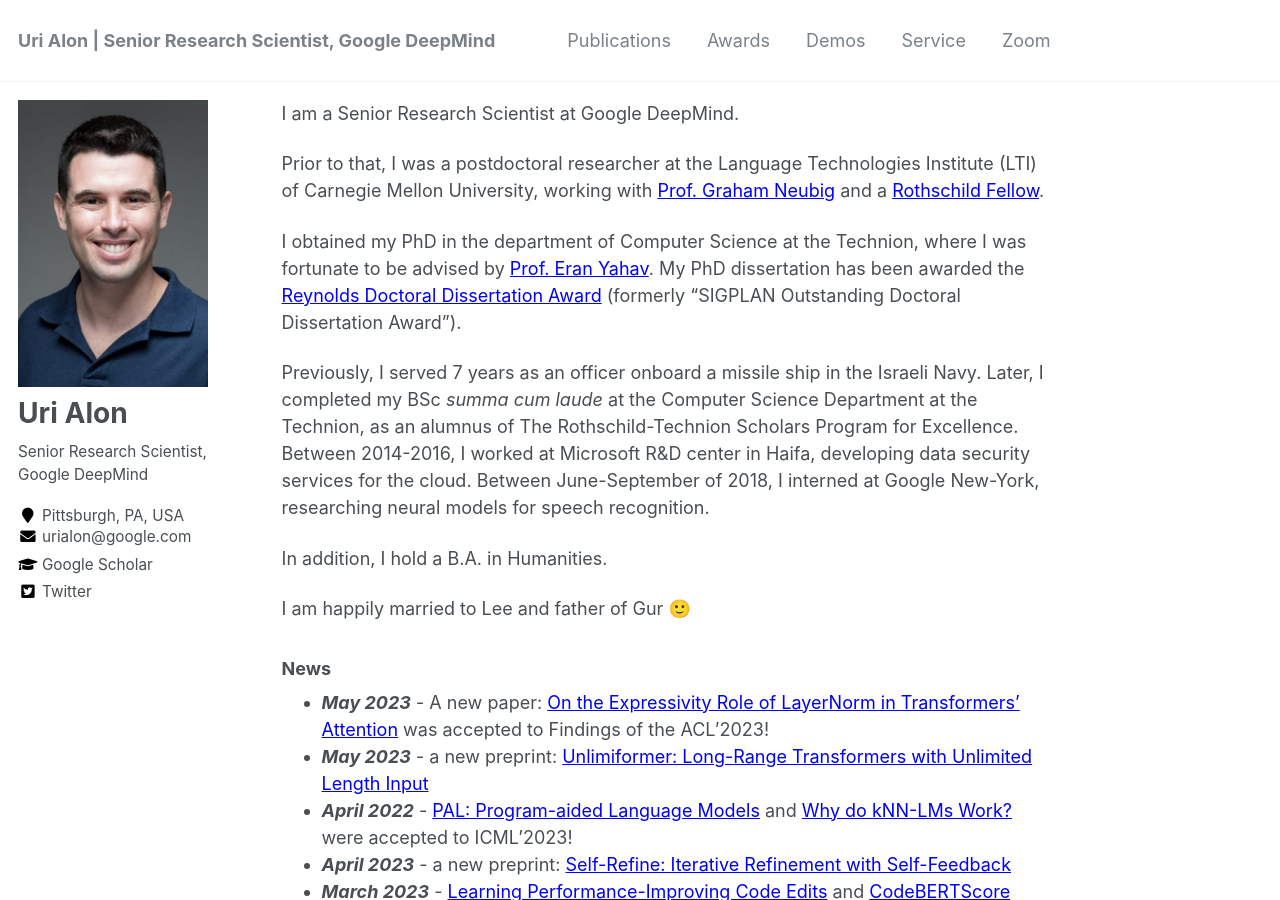
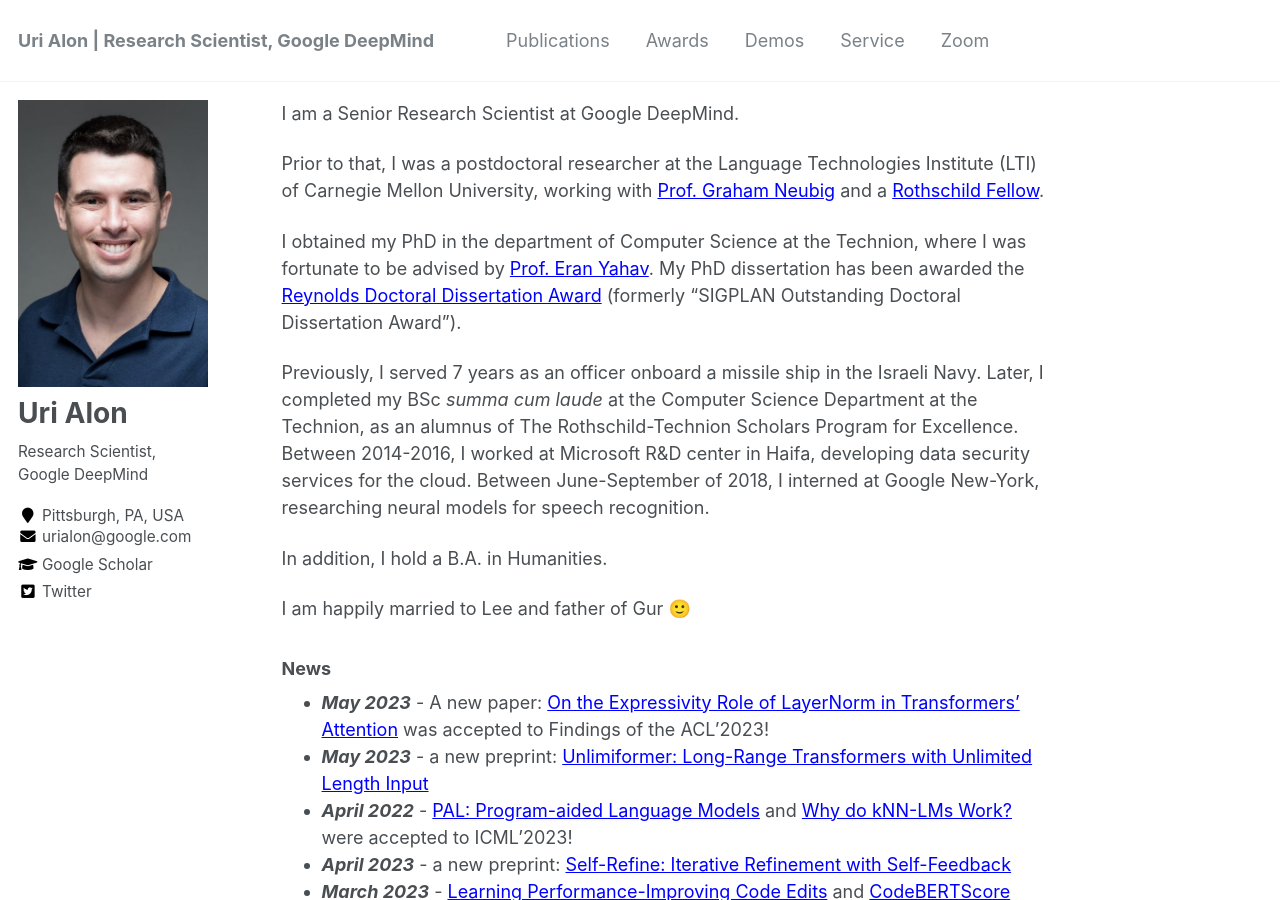
Before and after one commit to urialon/urialon.github.io, a Jekyll site: the page built from _pages/about.md, in a window 1280 px wide and 900 px high. Built offline with Jekyll 4.4.1, drawn with Linux system fonts in a browser that asks for light colours.

Commit message:
Update _config.yml

```diff
--- a/_config.yml
+++ b/_config.yml
@@ -7,7 +7,7 @@
 
 # Site Settings
 locale                   : "en-US"
-title                    : "Uri Alon | Senior Research Scientist, Google DeepMind"
+title                    : "Uri Alon | Research Scientist, Google DeepMind"
 title_separator          : "|"
 name                     : &name "Uri Alon"
 description              : &description "personal description"
@@ -82,7 +82,7 @@ analytics:
 author:
   name             : "Uri Alon"
   avatar           : "UriAlon.jpg"
-  bio              : "Senior Research Scientist, Google DeepMind"
+  bio              : "Research Scientist, Google DeepMind"
   location         : "Pittsburgh, PA, USA"
   employer         :
   pubmed           :
```
